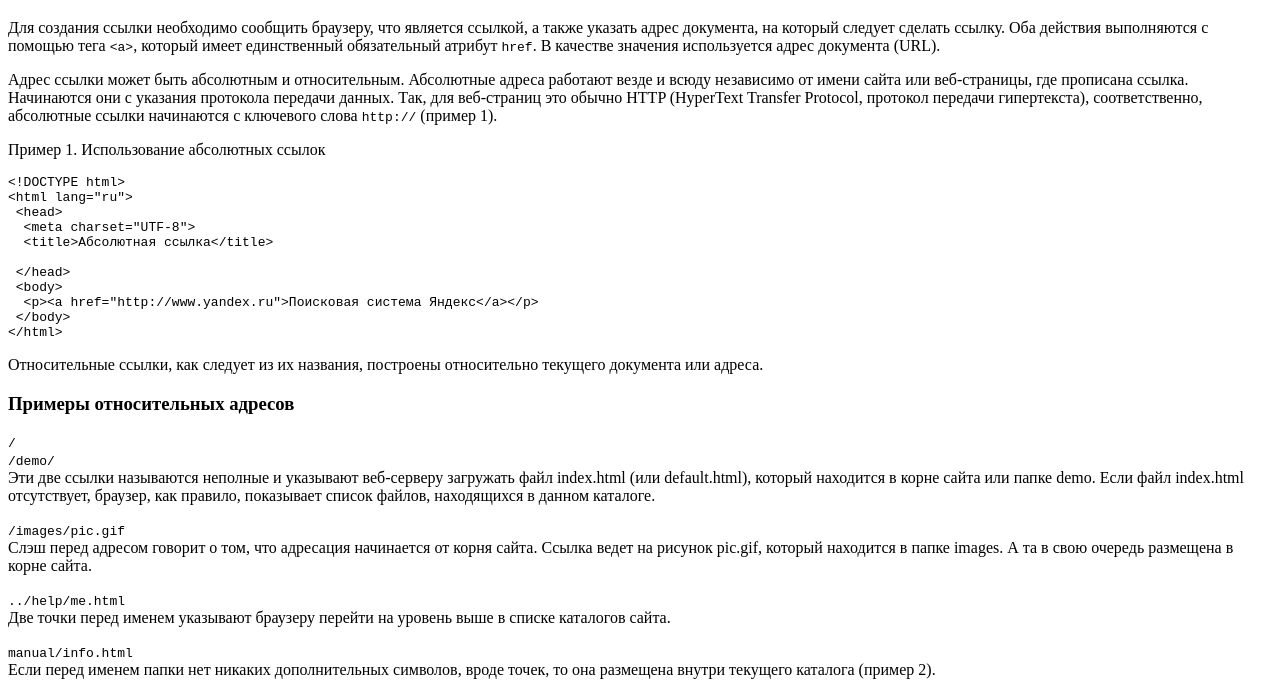
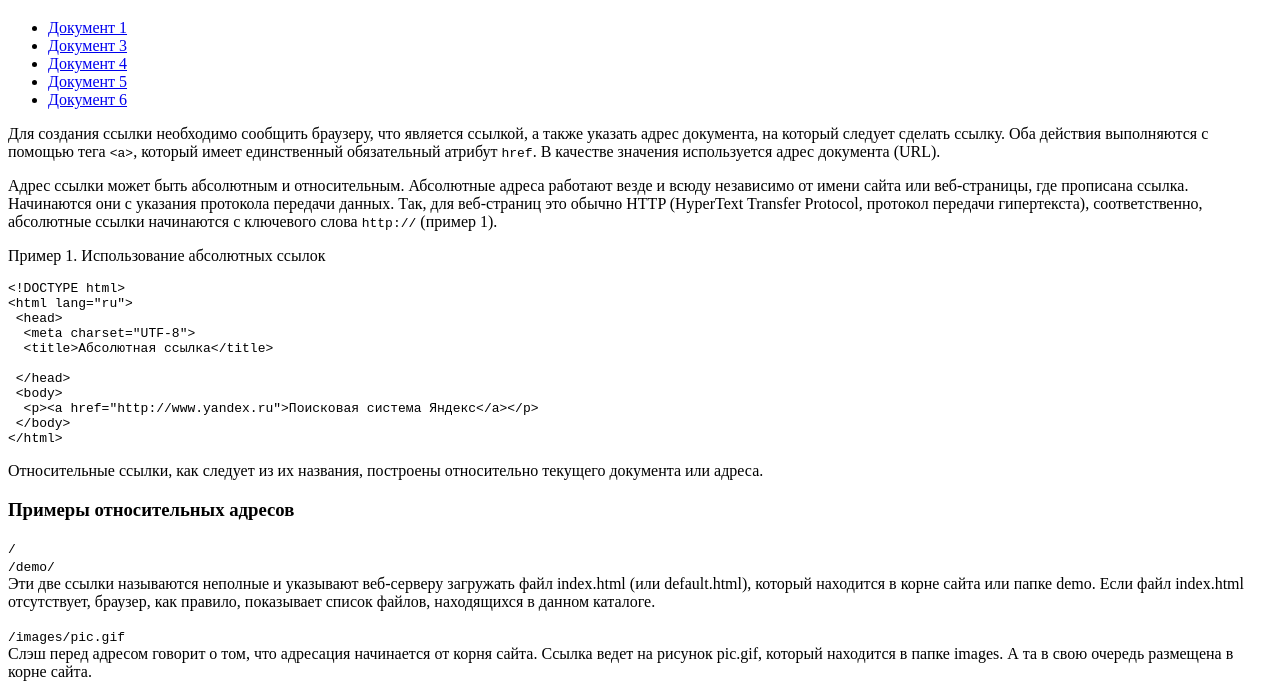
Before and after one commit to DeveloperInPants/DeveloperInPants.github.io, a plain HTML site: page lab1/lab_3/doc1.html in a window 1280 px wide. Shown: the part 61-753 px from the top of the page. Drawn offline with Linux system fonts and the light colour scheme.

Commit message:
Update doc1.html

```diff
--- a/lab1/lab_3/doc1.html
+++ b/lab1/lab_3/doc1.html
@@ -6,6 +6,15 @@
 </head>
 <body>
 <h1>Как сделать ссылку</h1>
+<nav>
+  <ul>
+    <li><a href="doc.html">Документ 1</a></li>
+    <li><a href="doc2.html">Документ 3</a></li>
+    <li><a href="doc3.html">Документ 4</a></li>
+    <li><a href="doc4.html">Документ 5</a></li>
+    <li><a href="doc5.html">Документ 6</a></li>
+  </ul>
+</nav>
 <p>Для создания ссылки необходимо сообщить браузеру, что является
   ссылкой, а также указать адрес документа, на который следует сделать
   ссылку. Оба действия выполняются с помощью тега <code>&lt;a&gt;</code>,
```
